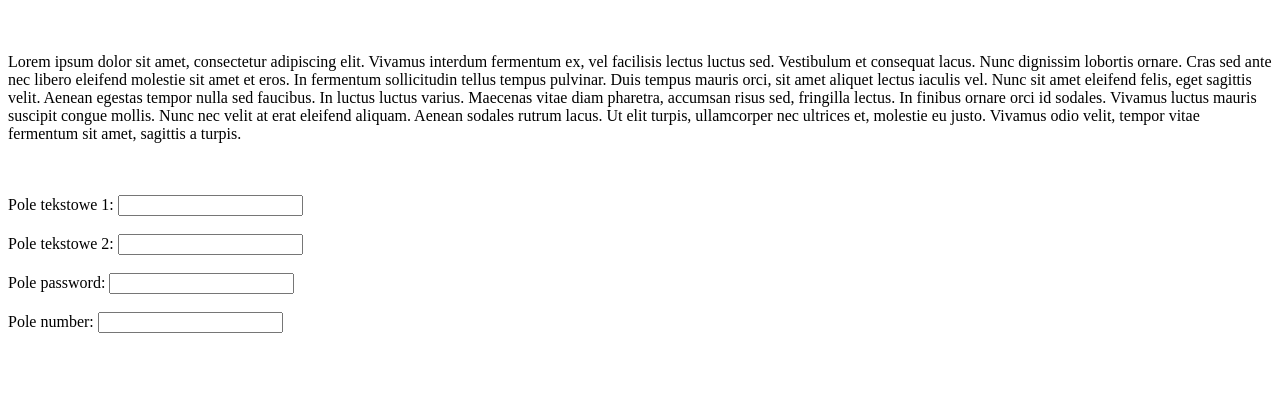
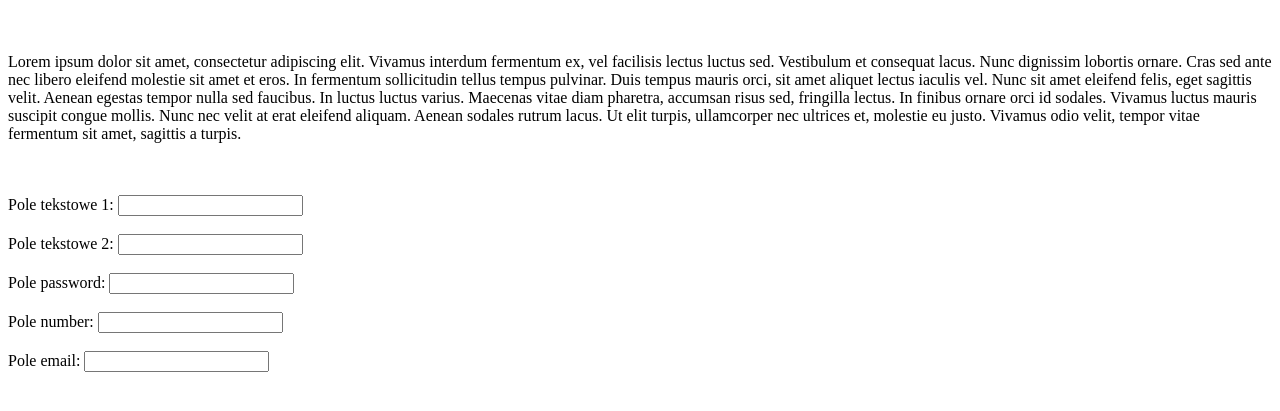
Before and after one commit to damejan/testowe_repozytorium, a plain HTML site: page index.html in a window 1280 px wide. Shown: the part 79-490 px from the top of the page. Drawn offline with Linux system fonts and the light colour scheme.

Commit message:
0.2.1
-dodano pole email

```diff
--- a/index.html
+++ b/index.html
@@ -16,6 +16,7 @@
         Pole tekstowe 2: <input type="text"><br><br>
         Pole password: <input type="password"><br><br>
         Pole number: <input type="number"><br><br>
+        Pole email: <input type="email"><br><br>
     </form>
 
 </body>
```
